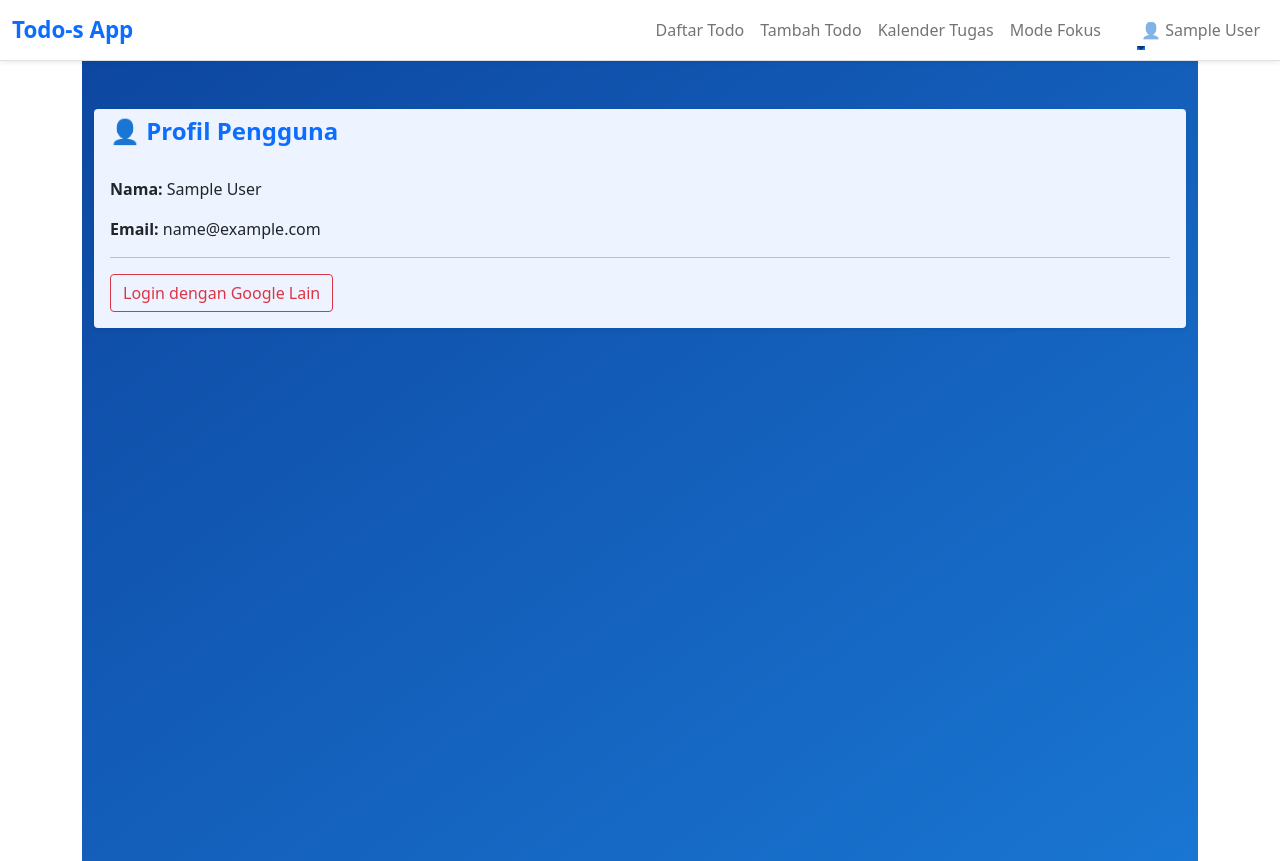
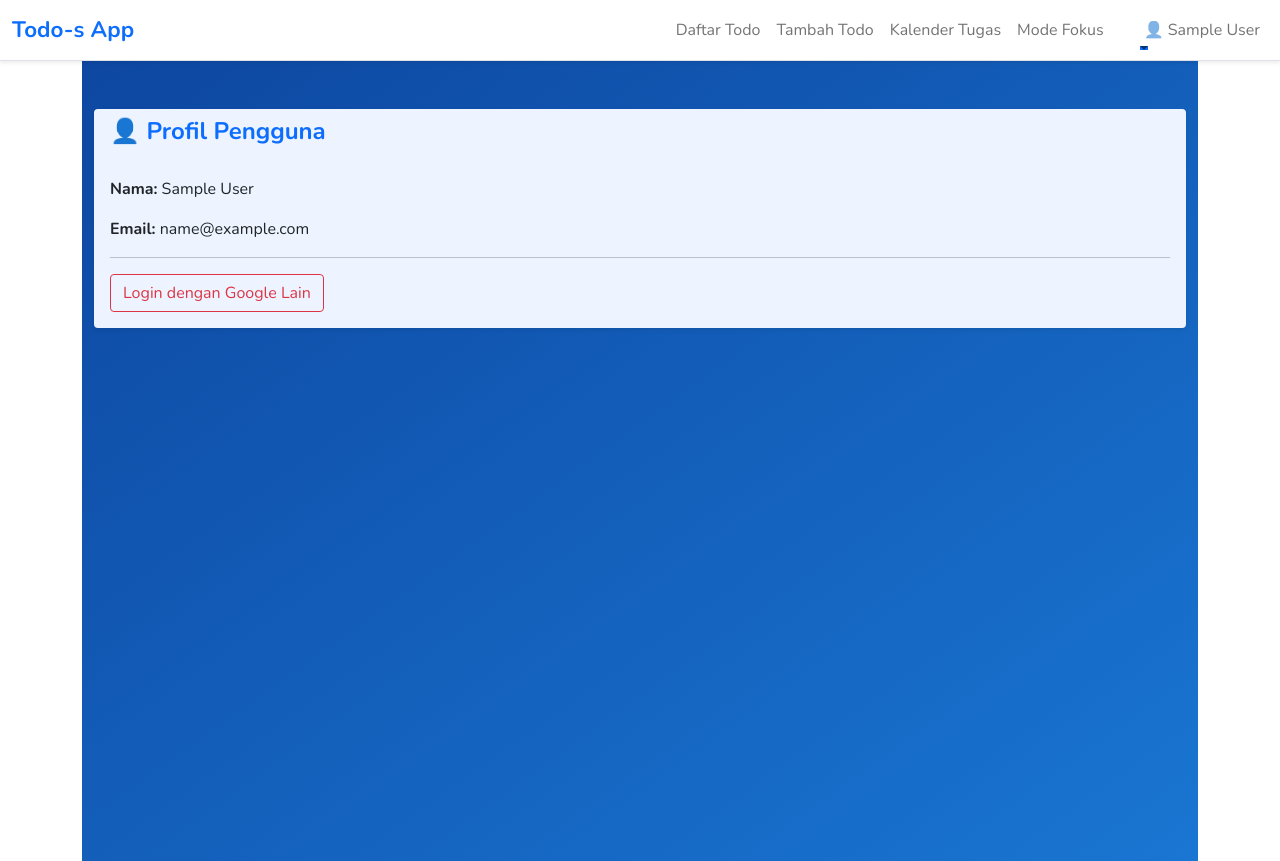
Before and after one commit to septinaaa/MyTodo-s, a Laravel app: page /profile in a window 1280 px wide. Run offline with Laravel 10, Linux system fonts and the light colour scheme; the visitor is signed in with stand-in values (Sample User, id 1); parts of the project's set-up code (start-up, migrations or seed data) failed here and were passed over.

Commit message:
Update profile.blade.php

```diff
--- a/resources/views/profile.blade.php
+++ b/resources/views/profile.blade.php
@@ -1,6 +1,15 @@
 @extends('layouts.app')
 
 @section('title', 'Profil Pengguna')
+
+@push('styles')
+<link href="https://fonts.googleapis.com/css2?family=Nunito&display=swap" rel="stylesheet">
+<style>
+  body {
+    font-family: 'Nunito', sans-serif;
+  }
+</style>
+@endpush
 
 @section('content')
 <section class="min-vh-100 py-5" style="background: linear-gradient(to bottom right, #0d47a1, #1976d2);">
```
